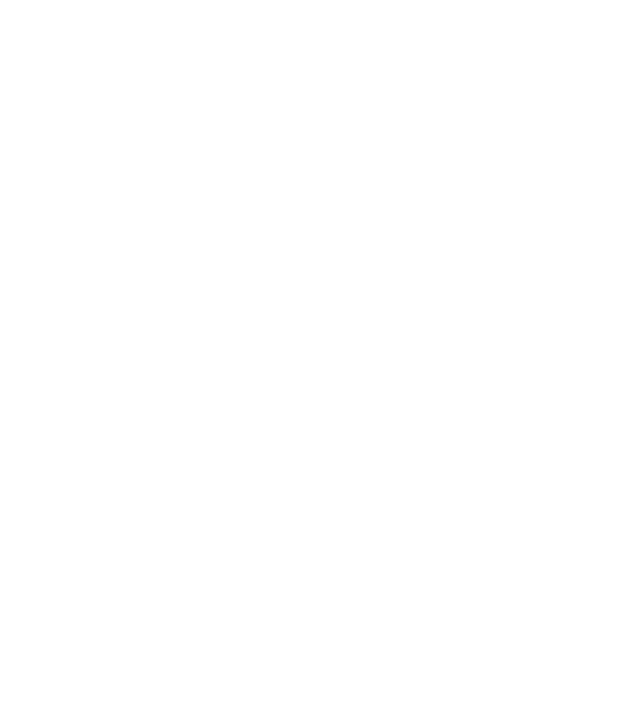
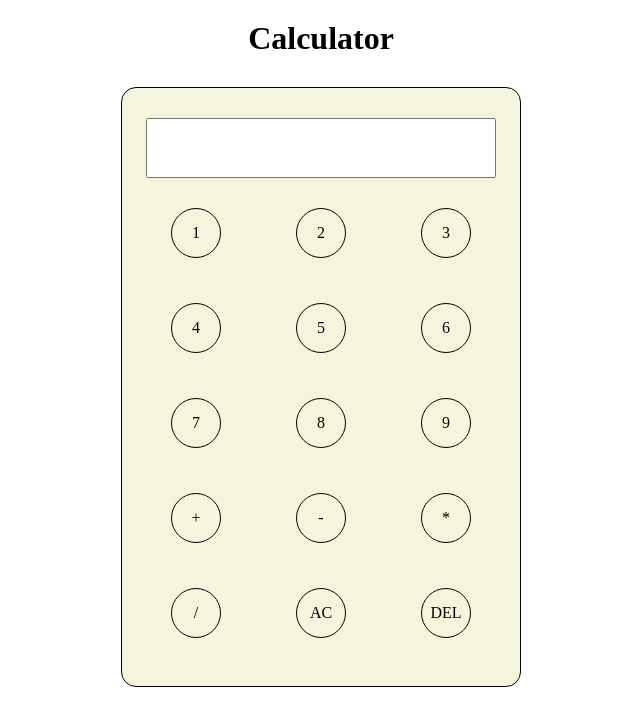
Before and after one commit to arashad202/Odin-calculator, a plain HTML site: page index.html in a window 1280 px wide. Shown: the whole page, without its empty margins (319-959 px from the left). Drawn offline with Linux system fonts and the light colour scheme.

Commit message:
Structure
create functions and operator to use functions.
add simple html for calculator and css to syle it.

```diff
--- a/app.js
+++ b/app.js
@@ -5,9 +5,9 @@ const divide = (a,b) => a/b;
 
 let result = 0;
 
-const operate = (num1, num2, operation) => {
+const operate = (num1, num2, operator) => {
 
-    switch (operation) {
+    switch (operator) {
         case '+':
             result = add(num1,num2);
             break;
--- a/index.html
+++ b/index.html
@@ -9,7 +9,29 @@
 </head>
 <body>
     <header>
-        <nav></nav>
+            <h1>Calculator</h1>
     </header>
+    <main>
+        <section class="calc">
+            <input type="text" class="screen">
+            <div class="container">
+                <div class="num">1</div>
+                <div class="num">2</div>
+                <div class="num">3</div>
+                <div class="num">4</div>
+                <div class="num">5</div>
+                <div class="num">6</div>
+                <div class="num">7</div>
+                <div class="num">8</div>
+                <div class="num">9</div>
+                <div class="operator">+</div>
+                <div class="operator">-</div>
+                <div class="operator">*</div>
+                <div class="operator">/</div>
+                <div class="operator reset">AC</div>
+                <div class="operator delete">DEL</div>
+            </div>
+        </section>
+    </main>
 </body>
 </html>
--- a/style.css
+++ b/style.css
@@ -0,0 +1,55 @@
+* {
+    margin: 0;
+    box-sizing: border-box;
+}
+
+h1 {
+    text-align: center;
+    margin-top: 20px;
+}
+
+main {
+    display: flex;
+    align-items: center;
+    justify-content: center;
+    margin-top: 30px;
+}
+
+.calc {
+    width: 400px;
+    height: 600px;
+    background-color: beige;
+    border: 1px solid black;
+    border-radius: 15px;
+    display: flex;
+    flex-direction: column;
+    justify-content: start;
+    align-items: center;
+    gap: 20px;
+    padding: 30px;
+}
+
+.screen {
+    width: 350px;
+    height: 60px;
+}
+
+.container {
+    width: 350px;
+    padding: 10px;
+    display: flex;
+    justify-content: space-around;
+    align-items: center;
+    flex-wrap: wrap;
+    gap: 45px;
+}
+
+.num, .operator {
+    border: 1px solid black;
+    border-radius: 50%;
+    width: 50px;
+    height: 50px;
+    display: flex;
+    justify-content: center;
+    align-items: center;
+}
```
